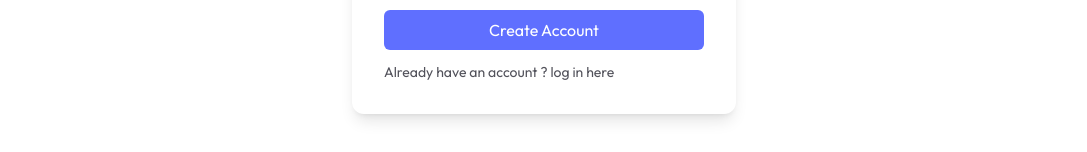
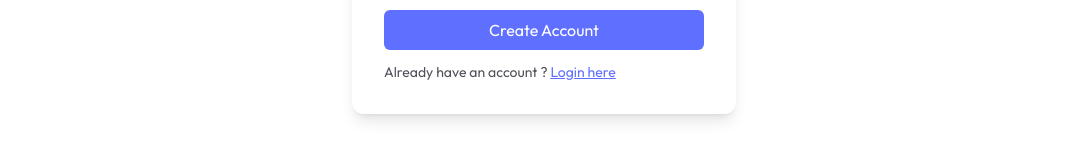
Before and after one commit to Dev-NavedAli/Prescript, a React (Vite) app in the folder frontend/: page /login in a window 1280 px wide. Shown: the part 513-665 px from the top of the page, without its empty margins (96-1183 px from the left). Built offline with nearby package versions, Linux system fonts and the light colour scheme.

Commit message:
fully design login.jsx with some functionality

```diff
--- a/frontend/src/pages/Login.jsx
+++ b/frontend/src/pages/Login.jsx
@@ -17,10 +17,11 @@
       <div className='flex flex-col gap-3 m-auto p-8 min-w-[340px] sm:min-w-96 rounded-xl text-zinc-600 text-sm shadow-lg'>
         <p className='text-2xl font-semibold '>{state === 'Sign Up' ? "Create account" : "Login"} </p>
         <p>Please {state === 'Sign Up' ? 'sign up' : 'log in'} to book appointment </p>
-        <div className='w-full'>
+        {
+        state === 'Sign Up' && <div className='w-full'>
           <p>Full Name</p>
           <input type="text" onChange={(e) => setName(e.target.value)} value={name} className='border border-zinc-300 rounded w-full p-2 mt-1' required />
-        </div>
+        </div>}
         <div className='w-full'>
           <p>Email</p>
           <input type="email" onChange={(e) => setEmail(e.target.value)} value={email} className='border border-zinc-300 rounded w-full p-2 mt-1' required />
@@ -32,8 +33,8 @@
         <button className='bg-primary text-white w-full py-2 rounded-md text-base'>{state === 'Sign Up' ? " Create Account " : "Log in"}</button>
         <p>
           {
-            state === 'Sign Up' ? <p>Already have an account ? log in here </p>
-             : <p> Create a New account ? click here </p>
+            state === 'Sign Up' ? <p>Already have an account ? <span onClick={()=>setState("Login")} className='text-primary underline cursor-pointer'>Login here</span>  </p>
+             : <p> Create a New account ? <span onClick={()=>setState("Sign Up")} className='text-primary underline cursor-pointer'>click here</span> </p>
           }
         </p>
       </div>
```
